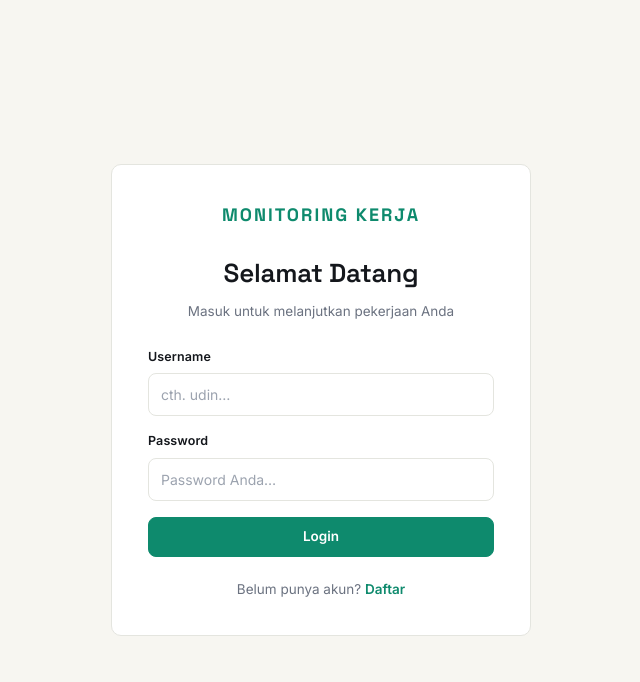
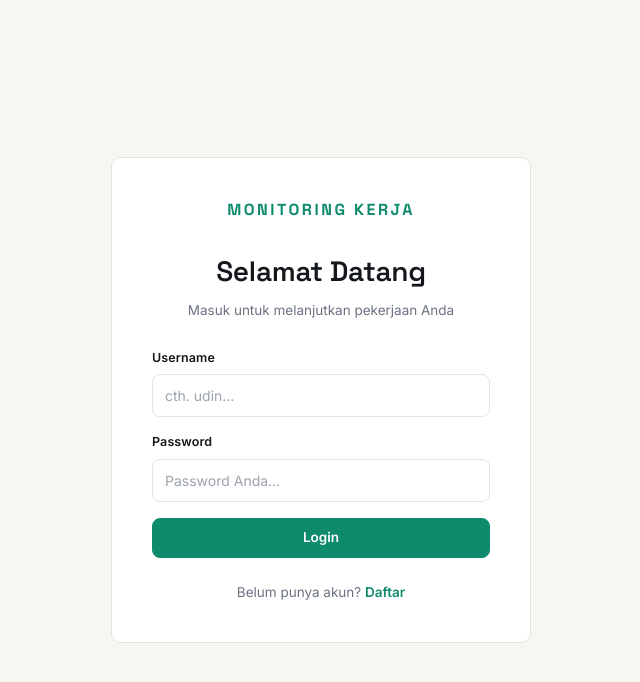
Before and after one commit to ujaaa/monitoring_kerja, a PHP site: page / in a window 1280 px wide. Shown: the top 682 px of the page, without its empty margins (319-959 px from the left). Run offline with PHP 8.4, Linux system fonts and the light colour scheme.

Commit message:
Polish UI: login/404 alignment, editorial alert labels, sidebar separator

```diff
--- a/404.php
+++ b/404.php
@@ -6,17 +6,17 @@ http_response_code(404);
 <head>
     <meta charset="UTF-8">
     <meta name="viewport" content="width=device-width, initial-scale=1.0">
-    <meta name="theme-color" content="#FAFAF7">
+    <meta name="theme-color" content="#F7F6F1">
     <link rel="stylesheet" href="assets/css/style.css?v=4">
     <link rel="icon" type="image/svg+xml" href="assets/favicon.svg">
     <title>Halaman tidak ditemukan — Monitoring Kerja</title>
 </head>
 <body class="login-page">
-    <div class="login-card" style="max-width:420px;margin:10vh auto;text-align:center">
+    <div class="login-card" style="max-width:420px;text-align:center">
         <div class="logo">MONITORING KERJA</div>
         <h1>Halaman tidak ditemukan</h1>
         <p class="subtitle">Alamat yang Anda tuju tidak ada. Mungkin sudah dipindah.</p>
-        <p style="margin-top:18px"><a class="btn-simpan" href="index.php">Kembali ke Beranda</a></p>
+        <p style="margin-top:20px"><a class="btn-simpan" href="index.php">Kembali ke Beranda</a></p>
     </div>
 </body>
 </html>
--- a/assets/css/style.css
+++ b/assets/css/style.css
@@ -207,13 +207,12 @@ button, input, select, textarea {
 }
 
 .menu-logout {
-    margin-top: auto;
+    margin-top: 12px;
     color: rgba(255, 255, 255, 0.4);
     border-top: 1px solid rgba(255, 255, 255, 0.08);
     border-left: none;
     border-radius: 0;
     padding-top: 12px;
-    margin-top: 12px;
 }
 
 .menu-logout:hover {
@@ -1218,34 +1217,35 @@ textarea:focus-visible {
     background: var(--surface);
     border: 1px solid var(--border);
     border-radius: var(--radius-lg);
-    padding: 36px;
+    padding: 40px;
     box-shadow: 0 1px 3px rgba(0, 0, 0, 0.04);
 }
 
 .logo {
     text-align: center;
     font-family: var(--font-display);
-    font-size: 18px;
+    font-size: 16px;
     font-weight: 700;
-    letter-spacing: 2px;
+    letter-spacing: 2.5px;
     color: var(--primary);
-    margin-bottom: 26px;
+    margin-bottom: 28px;
 }
 
 .login-card h1 {
     font-family: var(--font-display);
-    font-size: 26px;
+    font-size: 28px;
     font-weight: 600;
     letter-spacing: -0.01em;
     text-align: center;
     margin-bottom: 8px;
+    color: var(--ink);
 }
 
 .subtitle {
     text-align: center;
     color: var(--muted);
     font-size: 13.5px;
-    margin-bottom: 26px;
+    margin-bottom: 28px;
 }
 
 .btn-login {
@@ -1266,7 +1266,7 @@ textarea:focus-visible {
     text-align: center;
     color: var(--muted);
     font-size: 13.5px;
-    margin-top: 22px;
+    margin-top: 24px;
 }
 
 .register-link a {
--- a/auth/register.php
+++ b/auth/register.php
@@ -58,7 +58,7 @@ if ($_SERVER["REQUEST_METHOD"] === "POST") {
         <p class="subtitle">Daftarkan akun baru</p>
 
         <?php if ($error): ?>
-            <div class="alert alert-error"><?= htmlspecialchars($error) ?></div>
+            <div class="alert alert-error" data-label="ERROR"><?= htmlspecialchars($error) ?></div>
         <?php endif; ?>
 
         <form method="POST">
--- a/index.php
+++ b/index.php
@@ -26,11 +26,11 @@ if (isset($_SESSION["role"])) {
         <p class="subtitle">Masuk untuk melanjutkan pekerjaan Anda</p>
 
         <?php if (isset($_GET["error"])): ?>
-            <div class="alert alert-error">Username atau password salah.</div>
+            <div class="alert alert-error" data-label="ERROR">Username atau password salah.</div>
         <?php endif; ?>
 
         <?php if (isset($_GET["registered"])): ?>
-            <div class="alert alert-success">Akun berhasil dibuat. Silakan login.</div>
+            <div class="alert alert-success" data-label="SUKSES">Akun berhasil dibuat. Silakan login.</div>
         <?php endif; ?>
 
         <form action="auth/login.php" method="POST">
```
